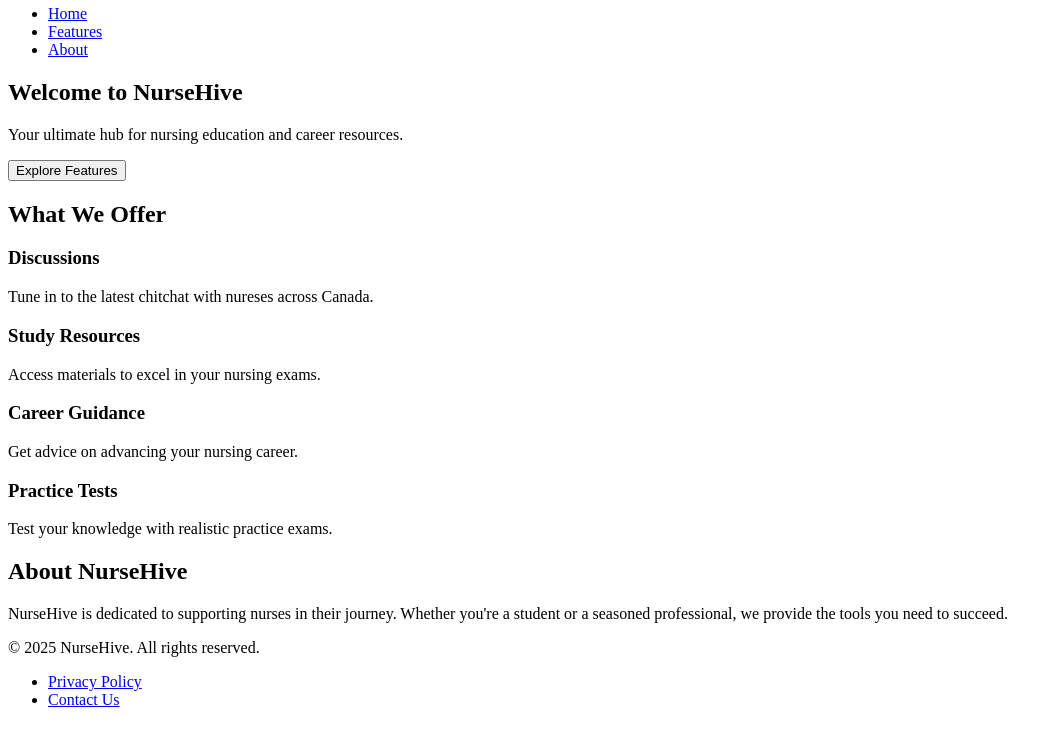
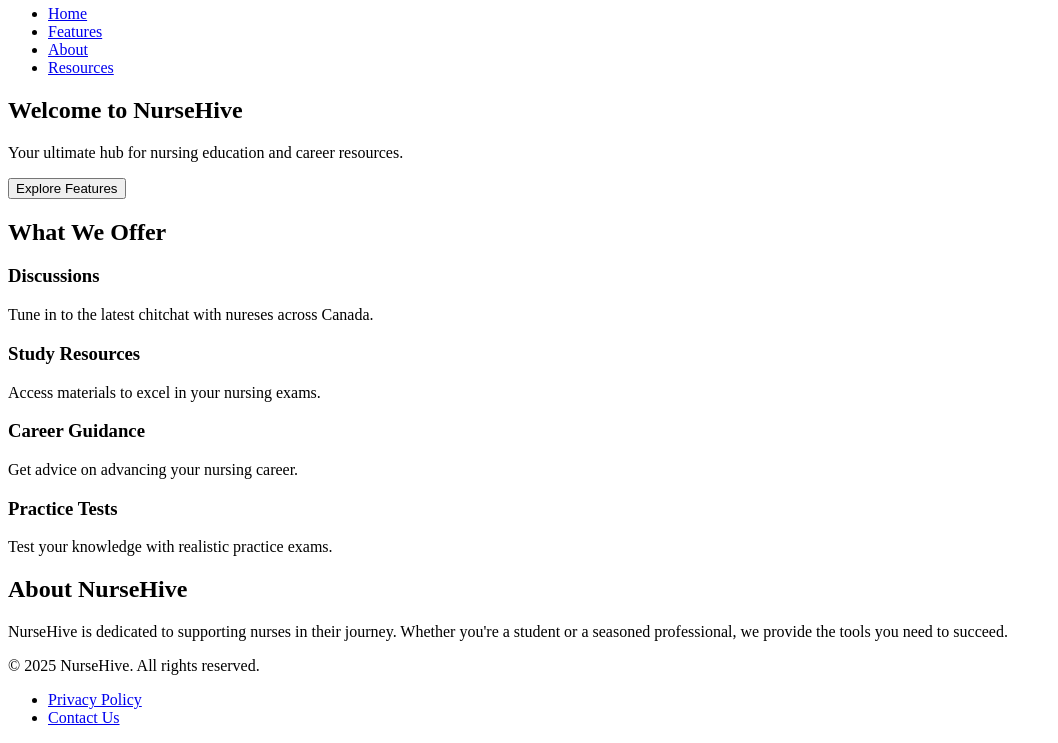
Before and after one commit to kbCoder09/nurseHive, a plain HTML site: page index.html in a window 1280 px wide. Shown: the part 62-805 px from the top of the page, without its empty margins (0-1058 px from the left). Drawn offline with Linux system fonts and the light colour scheme; a script that the page names is missing.

Commit message:
first files

```diff
--- a/index.html
+++ b/index.html
@@ -15,6 +15,8 @@
         <li><a href="#home">Home</a></li>
         <li><a href="#features">Features</a></li>
         <li><a href="#about">About</a></li>
+        <li><a href="#resources">Resources</a></li>
+
       </ul>
     </nav>
   </header>
--- a/styles.css
+++ b/styles.css
@@ -0,0 +1 @@
+/* Inital page styles */
```
Also changed, not shown: 1 other file.
